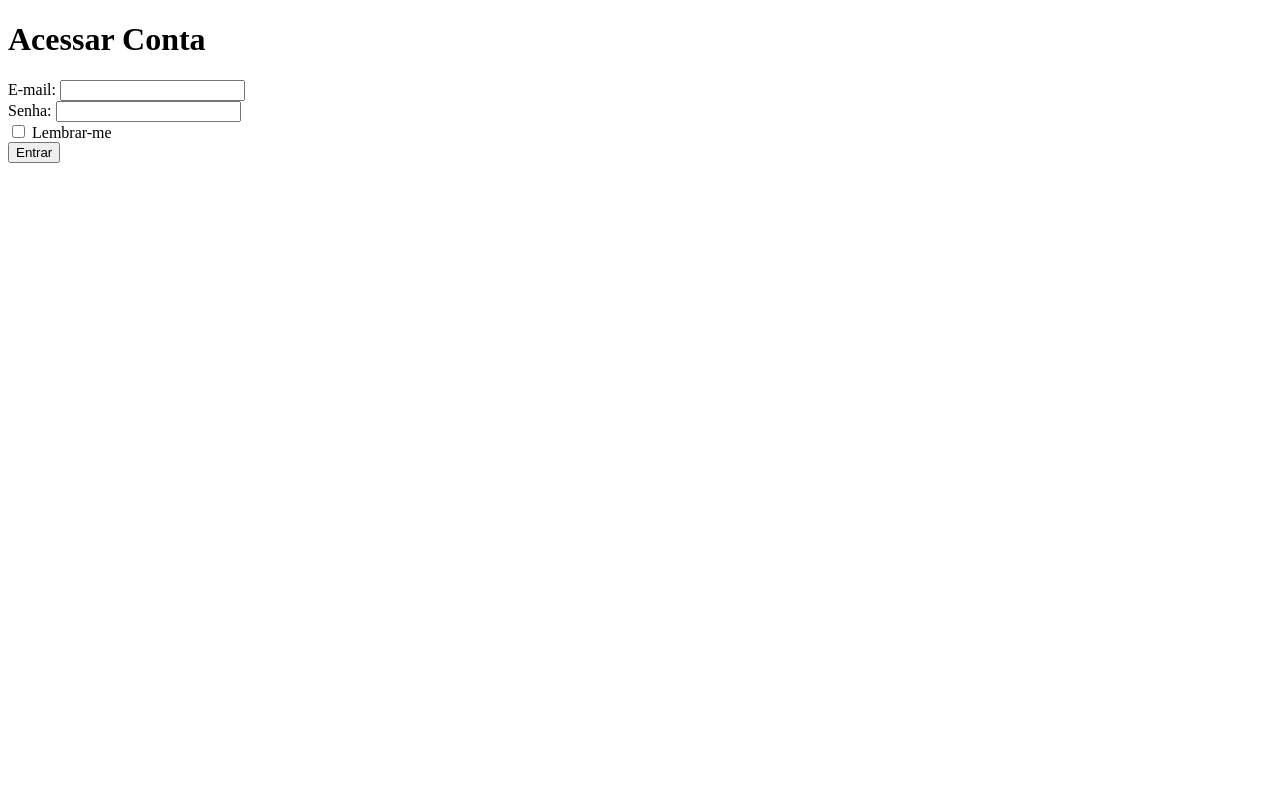
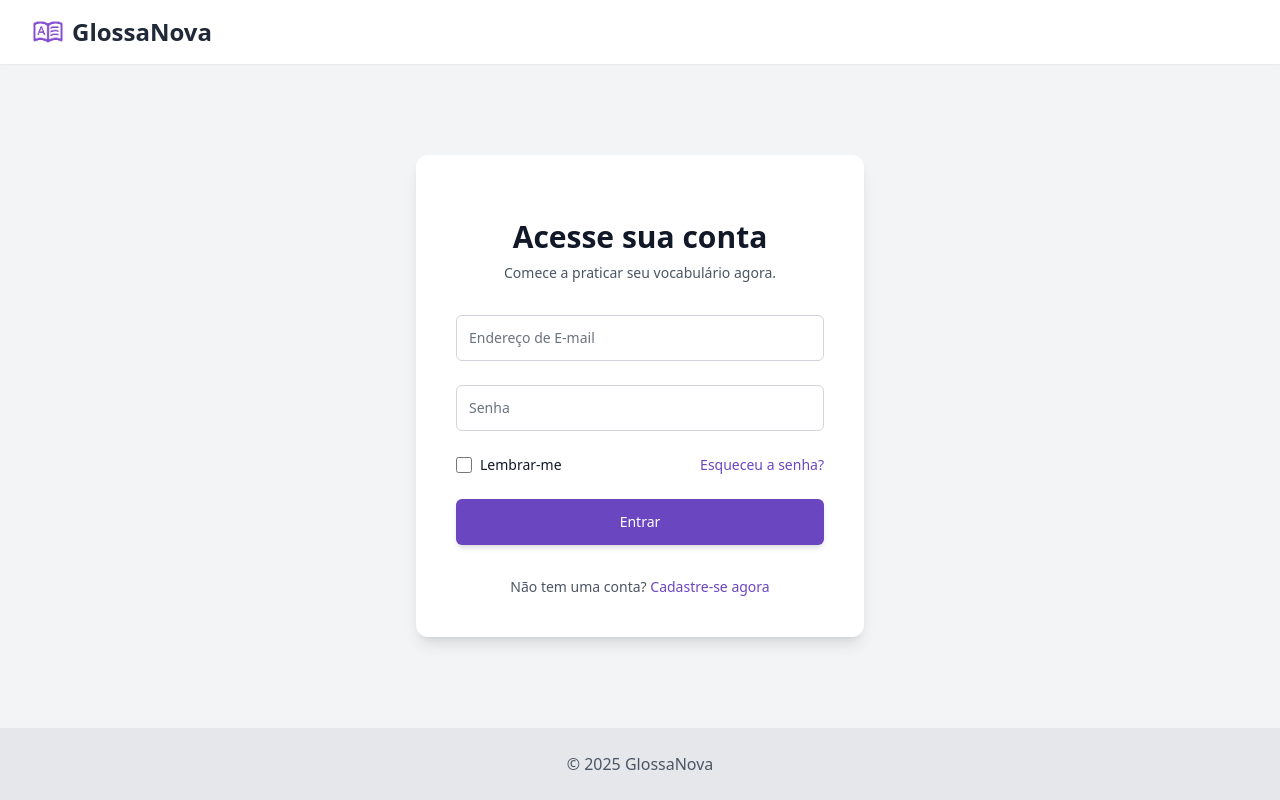
Before and after one commit to Angenine/GlossaNova_BMVC, a Flask app: page /login in a window 1280 px wide. Run offline with Flask 3, Linux system fonts and the light colour scheme; some libraries are stand-ins or nearby versions.

Commit message:
Enhance login page with Tailwind CSS and layout

```diff
--- a/templates/login.html
+++ b/templates/login.html
@@ -1,26 +1,120 @@
 <!DOCTYPE html>
-<html>
+<html lang="pt-BR">
 <head>
-    <title>Login</title>
+    <meta charset="UTF-8">
+    <meta name="viewport" content="width=device-width, initial-scale=1.0">
+    <title>Login - GlossaNova</title>
+
+    <script src="https://cdn.tailwindcss.com"></script>
+    <link href="https://fonts.googleapis.com/css2?family=Inter:wght@400;500;600;700&display=swap" rel="stylesheet">
+    <link rel="stylesheet" href="{{ url_for('static', filename='style.css') }}">
+
+    <script>
+        tailwind.config = {
+            theme: {
+                extend: {
+                    colors: {
+                        // Paleta roxa para consistência
+                        primary: '#6B46C1',
+                    }
+                }
+            }
+        }
+    </script>
 </head>
-<body>
-    <h1>Acessar Conta</h1>
+<body class="bg-gray-100 flex flex-col min-h-screen font-sans">
+
+    <header class="bg-white shadow-sm">
+        <nav class="container mx-auto px-4 sm:px-6 lg:px-8">
+            <div class="flex justify-between items-center h-16">
+                <a href="{{ url_for('home') }}" class="flex-shrink-0 flex items-center">
+                    <img class="h-8 w-auto" src="{{ url_for('static', filename='img/Logo.png') }}" alt="GlossaNova Logo">
+                    <span class="text-2xl font-bold text-gray-800 ml-2">GlossaNova</span>
+                </a>
+                </div>
+        </nav>
+    </header>
+
+    <main class="flex-grow flex items-center justify-center py-12 px-4 sm:px-6 lg:px-8">
+
+        <div class="max-w-md w-full space-y-8 bg-white p-10 rounded-xl shadow-lg">
+
+            <div>
+                <h2 class="mt-6 text-center text-3xl font-extrabold text-gray-900">
+                    Acesse sua conta
+                </h2>
+                <p class="mt-2 text-center text-sm text-gray-600">
+                    Comece a praticar seu vocabulário agora.
+                </p>
+            </div>
+
             {% with messages = get_flashed_messages(with_categories=true) %}
                 {% if messages %}
-            <ul class="flashes">
+                    <div class="space-y-3">
                     {% for category, message in messages %}
-                <li class="{{ category }}">{{ message }}</li>
+                        {% set style = {'success': 'bg-green-100 border-green-400 text-green-700', 'danger': 'bg-red-100 border-red-400 text-red-700', 'info': 'bg-blue-100 border-blue-400 text-blue-700'}.get(category, 'bg-gray-100 border-gray-400 text-gray-700') %}
+                        <div class="border px-4 py-3 rounded relative text-sm {{ style }}" role="alert">
+                            <span class="block sm:inline">{{ message }}</span>
+                        </div>
                     {% endfor %}
-            </ul>
+                    </div>
                 {% endif %}
             {% endwith %}
-    <form method="POST">
-        E-mail: <input type="email" name="email" required><br>
-        Senha: <input type="password" name="password" required><br>
-        <label>
-            <input type="checkbox" name="remember"> Lembrar-me
-        </label><br>
-        <button type="submit">Entrar</button>
+
+            <form class="mt-8 space-y-6" action="{{ url_for('login') }}" method="POST">
+
+                <div>
+                    <label for="email-address" class="sr-only">Endereço de E-mail</label>
+                    <input id="email-address" name="email" type="email" autocomplete="email" required
+                           class="appearance-none relative block w-full px-3 py-3 border border-gray-300 placeholder-gray-500 text-gray-900 rounded-md focus:outline-none focus:ring-primary focus:border-primary focus:z-10 sm:text-sm"
+                           placeholder="Endereço de E-mail">
+                </div>
+
+                <div>
+                    <label for="password" class="sr-only">Senha</label>
+                    <input id="password" name="password" type="password" autocomplete="current-password" required
+                           class="appearance-none relative block w-full px-3 py-3 border border-gray-300 placeholder-gray-500 text-gray-900 rounded-md focus:outline-none focus:ring-primary focus:border-primary focus:z-10 sm:text-sm"
+                           placeholder="Senha">
+                </div>
+
+                <div class="flex items-center justify-between">
+                    <div class="flex items-center">
+                        <input id="remember-me" name="remember" type="checkbox"
+                               class="h-4 w-4 text-primary focus:ring-primary border-gray-300 rounded">
+                        <label for="remember-me" class="ml-2 block text-sm text-gray-900">
+                            Lembrar-me
+                        </label>
+                    </div>
+
+                    <div class="text-sm">
+                        <a href="#" class="font-medium text-primary hover:text-purple-700">
+                            Esqueceu a senha?
+                        </a>
+                    </div>
+                </div>
+
+                <div>
+                    <button type="submit"
+                            class="group relative w-full flex justify-center py-3 px-4 border border-transparent text-sm font-medium rounded-md text-white bg-primary hover:bg-purple-700 focus:outline-none focus:ring-2 focus:ring-offset-2 focus:ring-primary transition duration-150 ease-in-out shadow-md">
+                        Entrar
+                    </button>
+                </div>
             </form>
+
+            <div class="text-center">
+                <p class="text-sm text-gray-600">
+                    Não tem uma conta?
+                    <a href="{{ url_for('login') }}" class="font-medium text-primary hover:text-purple-700">
+                        Cadastre-se agora
+                    </a>
+                </p>
+            </div>
+        </div>
+    </main>
+
+    <footer class="text-center py-6 mt-auto bg-gray-200">
+        <p class="text-gray-600">&copy; 2025 GlossaNova</p>
+    </footer>
+
 </body>
 </html>
```
Lines whose indentation alone changed are shown as unchanged.
